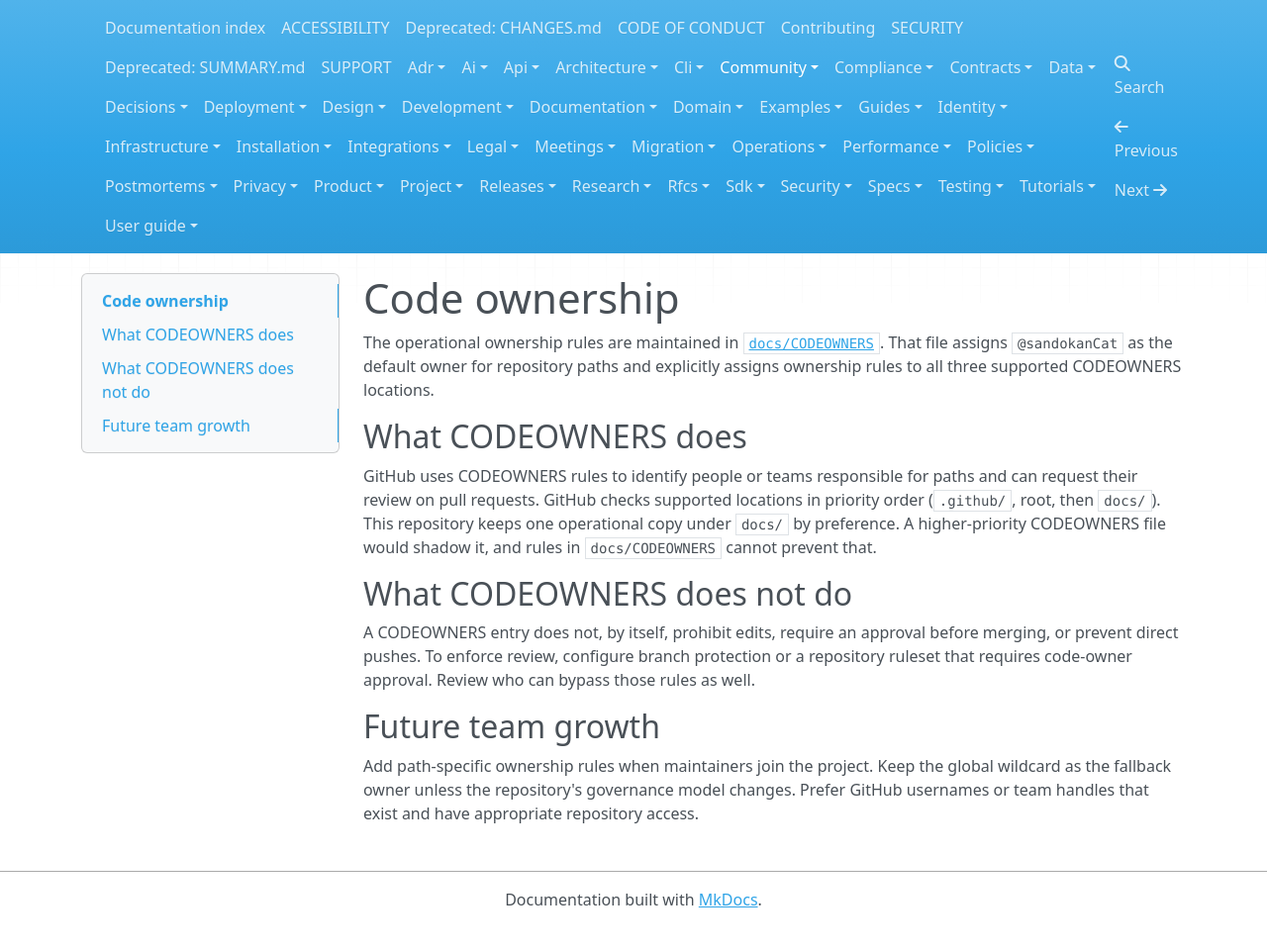
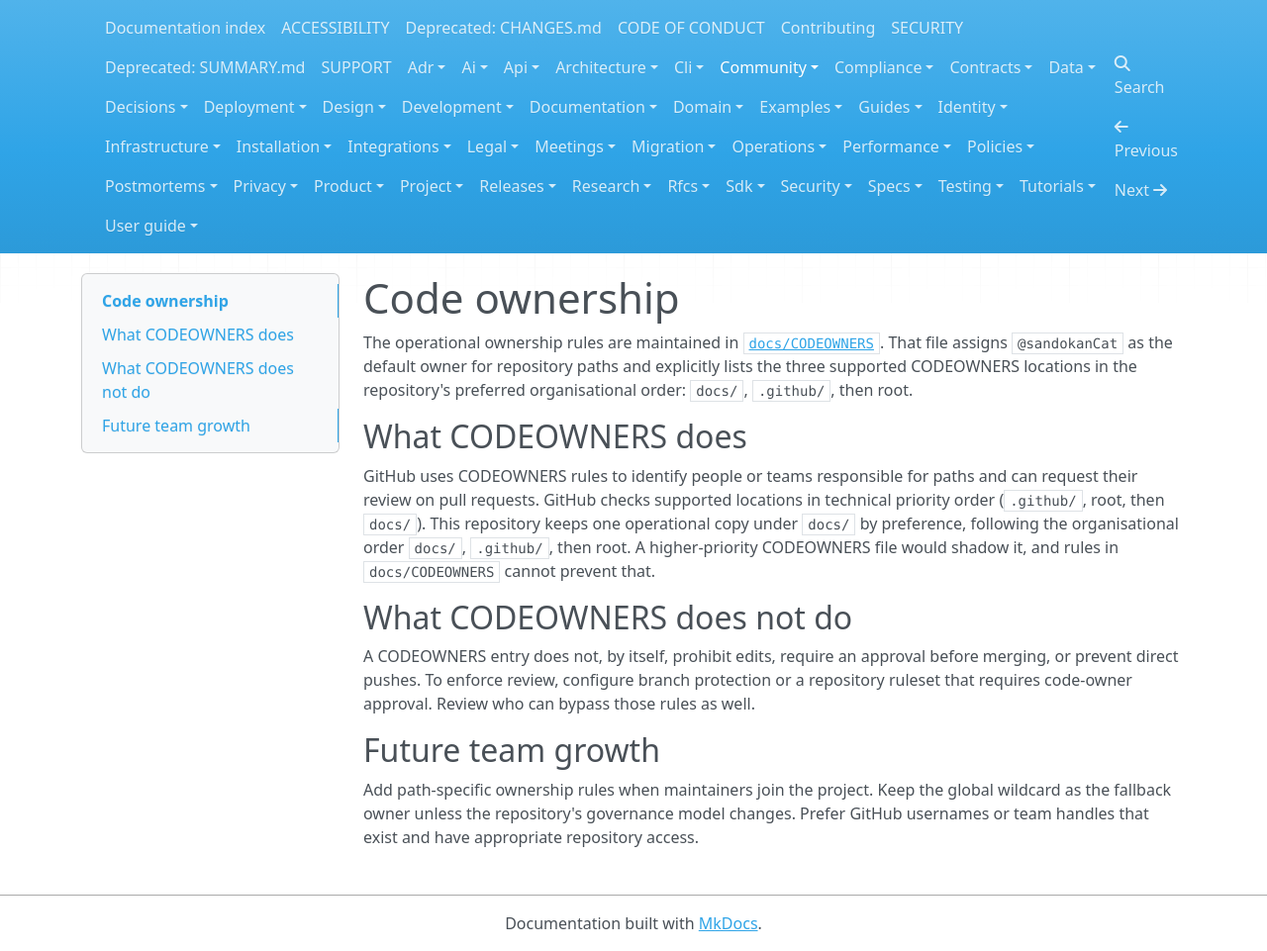
Before and after one commit to sandokanCat/.github, an MkDocs documentation site: the page built from docs/community/CODEOWNERS.md, in a window 1280 px wide. Shown: the whole page at 99% size. Built offline with MkDocs 1.6.1, drawn with Linux system fonts in a browser that asks for light colours; nearby versions of some CDN libraries; before the commit the page ends 937 px from its top, so only the background shows below that.

Commit message:
docs: align CODEOWNERS location preference

```diff
--- a/docs/community/CODEOWNERS.md
+++ b/docs/community/CODEOWNERS.md
@@ -1,10 +1,10 @@
 # Code ownership
 
-The operational ownership rules are maintained in [`docs/CODEOWNERS`](../CODEOWNERS). That file assigns `@sandokanCat` as the default owner for repository paths and explicitly assigns ownership rules to all three supported CODEOWNERS locations.
+The operational ownership rules are maintained in [`docs/CODEOWNERS`](../CODEOWNERS). That file assigns `@sandokanCat` as the default owner for repository paths and explicitly lists the three supported CODEOWNERS locations in the repository's preferred organisational order: `docs/`, `.github/`, then root.
 
 ## What CODEOWNERS does
 
-GitHub uses CODEOWNERS rules to identify people or teams responsible for paths and can request their review on pull requests. GitHub checks supported locations in priority order (`.github/`, root, then `docs/`). This repository keeps one operational copy under `docs/` by preference. A higher-priority CODEOWNERS file would shadow it, and rules in `docs/CODEOWNERS` cannot prevent that.
+GitHub uses CODEOWNERS rules to identify people or teams responsible for paths and can request their review on pull requests. GitHub checks supported locations in technical priority order (`.github/`, root, then `docs/`). This repository keeps one operational copy under `docs/` by preference, following the organisational order `docs/`, `.github/`, then root. A higher-priority CODEOWNERS file would shadow it, and rules in `docs/CODEOWNERS` cannot prevent that.
 
 ## What CODEOWNERS does not do
 
```
